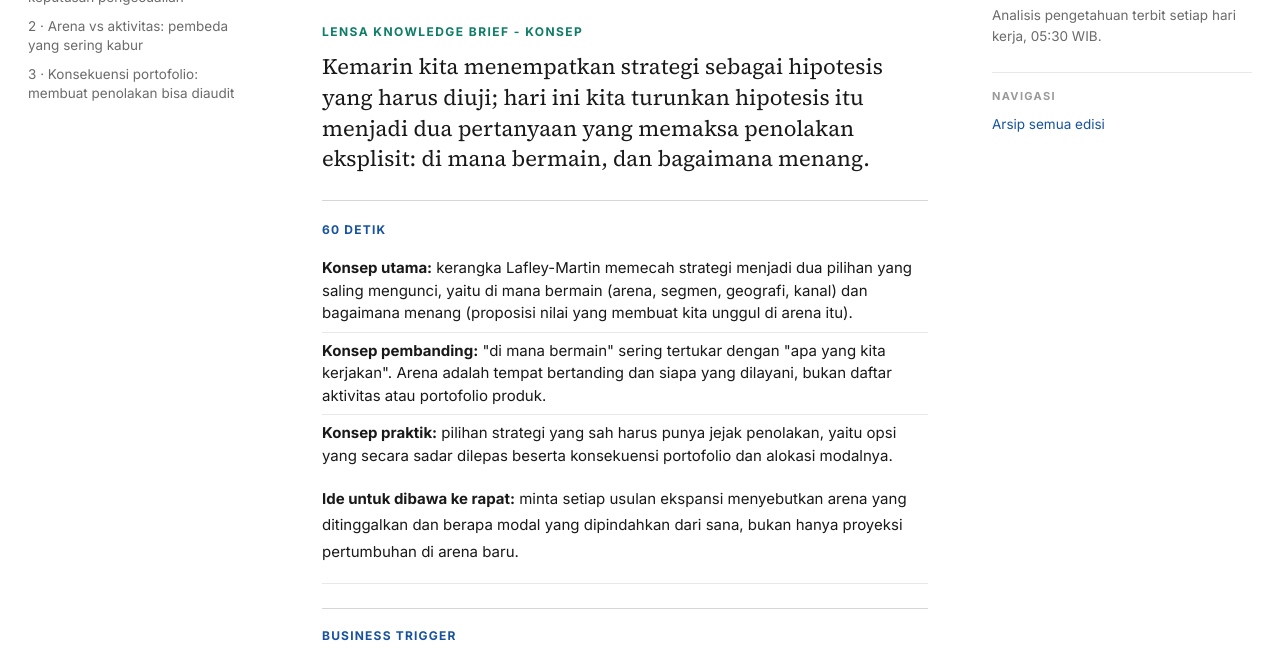
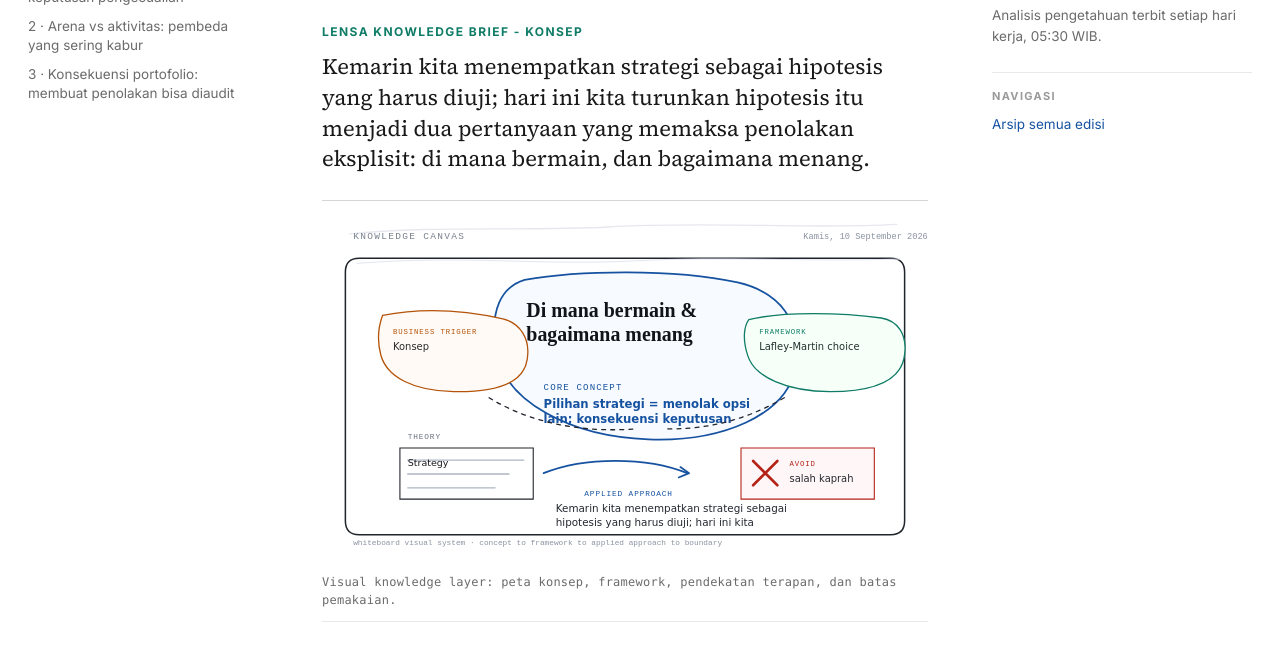
Before and after one commit to nagano9/knowledgebrief, a plain HTML site: page briefs/2026-09-10.html in a window 1280 px wide. Shown: the part 139-788 px from the top of the page. Drawn offline with Linux system fonts and the light colour scheme.

Commit message:
content: add visual canvas to 2026-09-10 KnowledgeBrief

```diff
--- a/briefs/2026-09-10.html
+++ b/briefs/2026-09-10.html
@@ -15,6 +15,8 @@
 <meta property="og:title" content="Konsep | KnowledgeBrief.id">
 <meta property="og:description" content="Kemarin kita menempatkan strategi sebagai hipotesis yang harus diuji; hari ini kita turunkan hipotesis itu menjadi dua pertanyaan yang memaksa penolakan eksplis">
 <meta property="og:url" content="https://knowledgebrief.id/briefs/2026-09-10.html">
+<meta property="og:image" content="https://knowledgebrief.id/assets/visuals/2026-09-10.svg">
+<meta name="twitter:card" content="summary_large_image">
 <style>
 @import url('https://fonts.googleapis.com/css2?family=Newsreader:opsz,wght@6..72,400;6..72,500;6..72,600;6..72,700&family=Inter:wght@400;500;600;700&family=Source+Serif+4:opsz,wght@8..60,400;8..60,600&display=swap');
 
@@ -75,6 +77,10 @@ h4{font-family:var(--serif);font-size:19px;font-weight:600;margin:22px 0 7px;lin
 
 .lensa{font-size:12px;font-weight:800;letter-spacing:.12em;text-transform:uppercase;color:var(--accent2);margin:0 0 9px}
 .dek{font-family:var(--serif);font-size:22px;line-height:1.4;font-weight:500;margin:0 0 26px;color:var(--fg)}
+
+.knowledge-canvas{margin:0 0 30px;padding:0;border-top:1px solid var(--line-strong);border-bottom:1px solid var(--line);background:#fff}
+.knowledge-canvas img{display:block;width:100%;height:auto;background:#fff}
+.knowledge-canvas figcaption{font-size:12px;line-height:1.5;color:var(--muted);margin:8px 0 12px;font-family:var(--mono);letter-spacing:.02em}
 
 .blk-k{font-size:12px;font-weight:800;letter-spacing:.1em;text-transform:uppercase;color:var(--accent);margin:0 0 10px}
 .seconds{border-top:1px solid var(--line-strong);border-bottom:1px solid var(--line);padding:18px 0;margin:0 0 24px;background:transparent}
@@ -213,6 +219,10 @@ td b,td strong{color:var(--fg);font-weight:600}
 <div class="lensa">Lensa Knowledge Brief - Konsep</div>
 
 <p class="dek">Kemarin kita menempatkan strategi sebagai hipotesis yang harus diuji; hari ini kita turunkan hipotesis itu menjadi dua pertanyaan yang memaksa penolakan eksplisit: di mana bermain, dan bagaimana menang.</p>
+<figure class="knowledge-canvas">
+<img src="/assets/visuals/2026-09-10.svg" alt="Knowledge canvas: Di mana bermain &amp; bagaimana menang" loading="lazy" decoding="async">
+<figcaption>Visual knowledge layer: peta konsep, framework, pendekatan terapan, dan batas pemakaian.</figcaption>
+</figure>
 
 <div class="seconds">
   <div class="blk-k">60 detik</div>
```
Also changed, not shown: assets/visuals/2026-09-10.svg (added).
